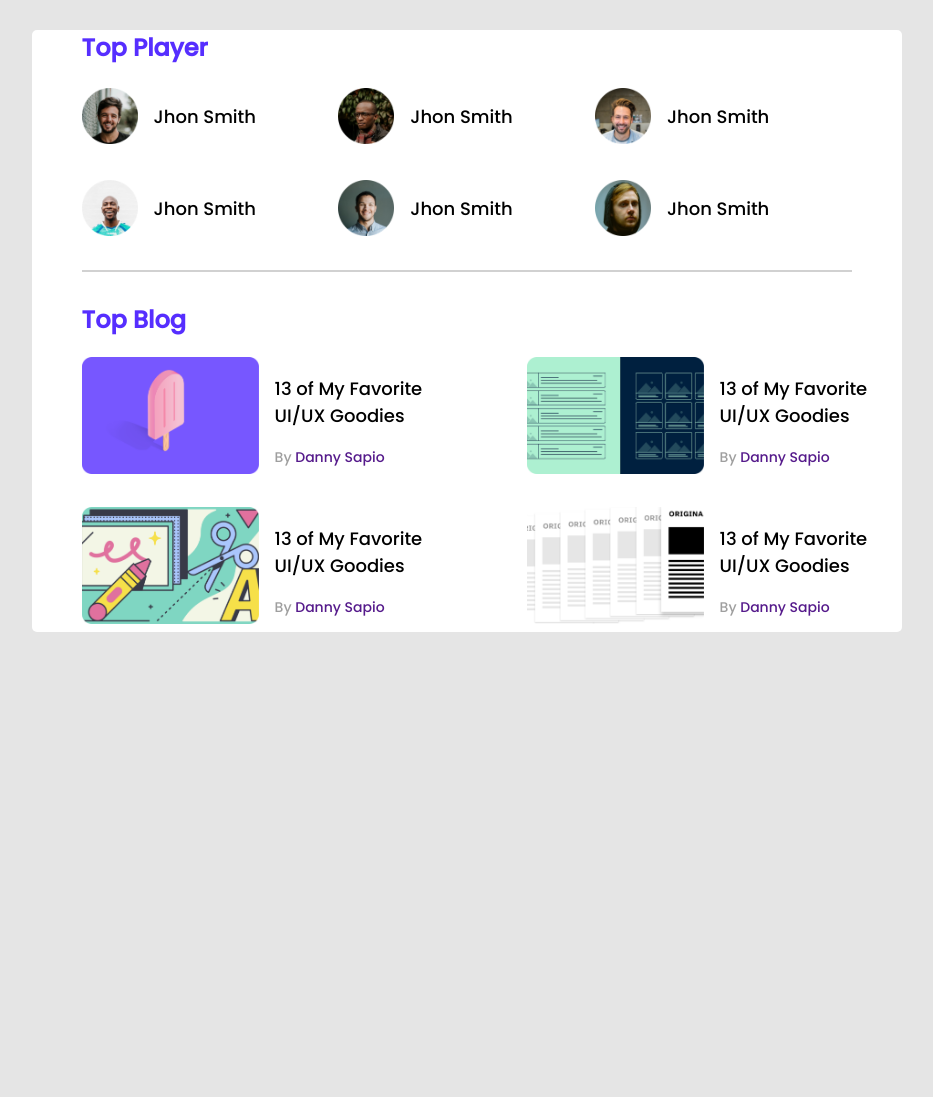
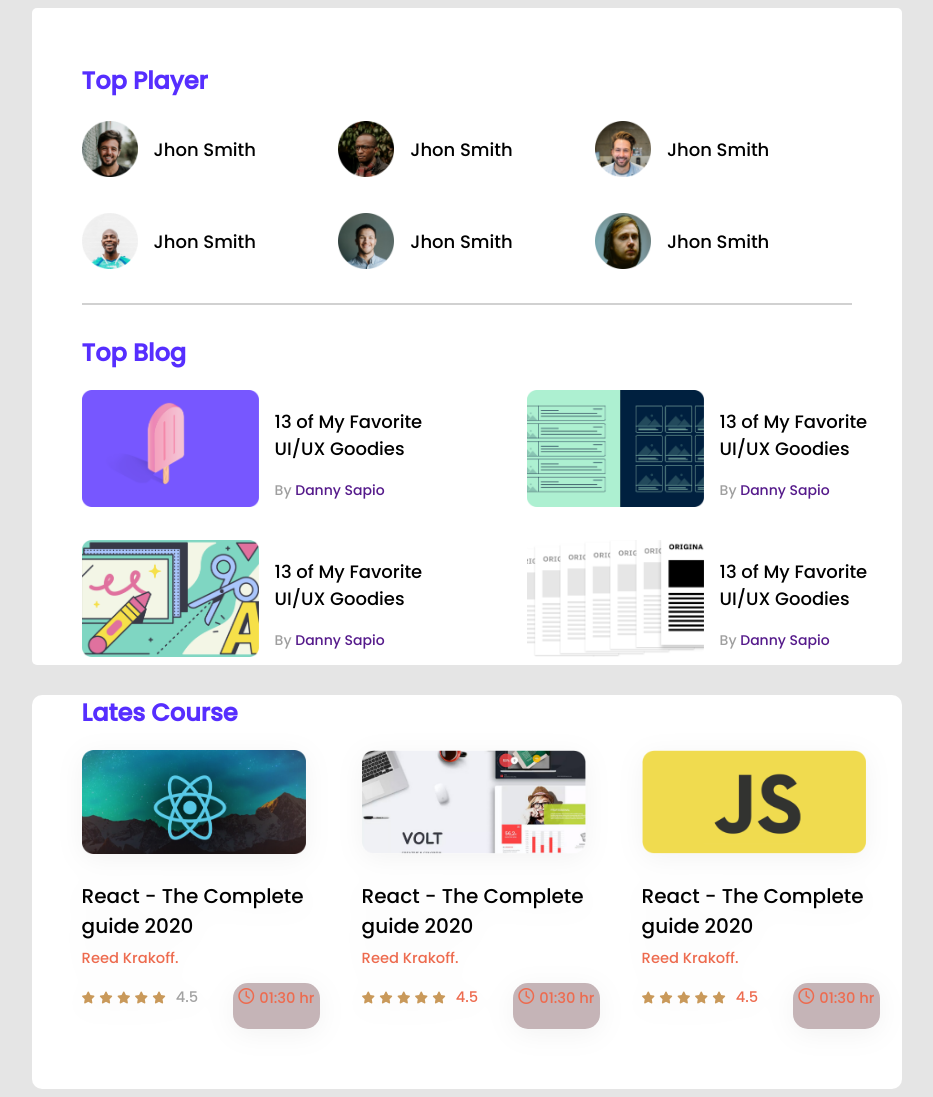
Before and after one commit to Rajib-debnath1/leader-board, a plain HTML site: page index.html in a window 1280 px wide. Shown: the whole page, without its empty margins (166-1099 px from the left). Before the commit the page ends 800 px from the top, so only its background shows below. Drawn offline with Linux system fonts and the light colour scheme.

Commit message:
responsive added

```diff
--- a/index.html
+++ b/index.html
@@ -5,6 +5,7 @@
     <meta http-equiv="X-UA-Compatible" content="IE=edge">
     <meta name="viewport" content="width=device-width, initial-scale=1.0">
     <title>Leader board</title>
+    <script src="https://kit.fontawesome.com/9eb7298add.js" crossorigin="anonymous"></script>
     <link rel="stylesheet" href="style.css">
 </head>
 <body>
@@ -77,6 +78,76 @@
             </div>
         </div>
        </section>
+
+       <!-- Course section -->
+
+       <section class="latest-course">
+        <div class="course-content">
+            <h2 class="section-title courses-title">Lates Course</h2>
+        <div class="courses">
+            <div class="course">
+                <img src="images/courses/course-1.png" alt="">
+                <h3>React - The Complete <br> guide 2020</h3>
+                <p>Reed Krakoff.</p>
+                <div class="course-info">
+                    <div class="star">
+                        <i class="fa-solid fa-star"></i>
+                        <i class="fa-solid fa-star"></i>
+                        <i class="fa-solid fa-star"></i>
+                        <i class="fa-solid fa-star"></i>
+                        <i class="fa-solid fa-star"></i>
+                    </div>
+                    <div class="rating"><p>4.5</p></div>
+                    <div class="time">
+                        <i class="fa-regular fa-clock"></i>
+                        <p>01:30 hr</p>
+
+                    </div>
+                </div>
+            </div>
+            <div class="course">
+                <img src="images/courses/course-2.png" alt="">
+                <h3>React - The Complete <br> guide 2020</h3>
+                <p>Reed Krakoff.</p>
+                <div class="course-info">
+                    <div class="star">
+                        <i class="fa-solid fa-star"></i>
+                        <i class="fa-solid fa-star"></i>
+                        <i class="fa-solid fa-star"></i>
+                        <i class="fa-solid fa-star"></i>
+                        <i class="fa-solid fa-star"></i>
+                    </div>
+                    <div><p>4.5</p></div>
+                    <div class="time">
+                        <i class="fa-regular fa-clock"></i>
+                        <p>01:30 hr</p>
+
+                    </div>
+                </div>
+            </div>
+            <div class="course">
+                <img src="images/courses/course-3.png" alt="">
+                <h3>React - The Complete <br> guide 2020</h3>
+                <p>Reed Krakoff.</p>
+                <div class="course-info">
+                    <div class="star">
+                        <i class="fa-solid fa-star"></i>
+                        <i class="fa-solid fa-star"></i>
+                        <i class="fa-solid fa-star"></i>
+                        <i class="fa-solid fa-star"></i>
+                        <i class="fa-solid fa-star"></i>
+                    </div>
+                    <div><p>4.5</p></div>
+                    <div class="time">
+                        <i class="fa-regular fa-clock"></i>
+                        <p>01:30 hr</p>
+
+                    </div>
+                </div>
+            </div>
+        </div>
+        </div>
+       </section>
     </main>
 </body>
 </html>
--- a/style.css
+++ b/style.css
@@ -17,6 +17,7 @@ body {
 .top-players{
     margin-left: 50px;
     margin-right: 50px;
+    padding-top: 25px;
 
 }
 
@@ -37,6 +38,7 @@ margin-top: 30px;
     display: flex;
     align-items: center;
     gap: 16px;
+
 }
 
 
@@ -70,6 +72,7 @@ hr{
 .blog{
     display: flex;
     gap: 16px;
+
 }
 
 .blog img{
@@ -89,3 +92,105 @@ color: #000000;
     font-size: 14px;
     color: #9F9F9F;
 }
+
+/* Letest course */
+
+.latest-course{
+    width: 870px;
+    background: #FFFFFF;
+    margin-left: 15%;
+    border-radius: 10px;
+}
+.course-content{
+    margin-left: 50px;
+    padding-bottom: 10px;
+
+}
+.courses{
+    display: grid;
+    grid-template-columns: repeat(3, 1fr);
+    grid-gap: 20px;
+
+}
+
+.course{
+    margin-bottom: 50px;
+    filter: drop-shadow(0px 5.34229px 13.3557px rgba(0, 0, 0, 0.05));
+    border-radius: 5px;
+}
+
+.course img{
+    width: 224px;
+height: 104px;
+margin: auto;
+}
+.course h3{
+    font-weight: 500;
+font-size: 20.0336px;
+margin-bottom: 7px;
+
+}
+.course p{
+    font-weight: 400;
+font-size: 14.6913px;
+margin-top: 0;
+color: #ED6B4F;
+}
+.course-info{
+    display: flex;
+
+  align-items: baseline;
+}
+.fa-star{
+    font-size: 12px;
+    color: rgb(201, 153, 90);
+}
+.star{
+    margin-right: 10px;
+}
+.rating p{
+    font-weight: 400;
+font-size: 14.6913px;
+color: #A2A2A2;
+}
+.time{
+    display: flex;
+    margin-left: 35px;
+    gap: 5px;
+    background-color: #c5b4b7;
+    border-radius: 15px;
+    padding: 5px;
+
+}
+.time .fa-clock{
+    color: #ED6B4F;
+}
+
+/* media query */
+
+@media only screen and (max-width: 576px) {
+   .players{
+    display: grid;
+    grid-template-columns: repeat(2, 1fr);
+   }
+   .blogs , .courses {
+    display: grid;
+    grid-template-columns: repeat(1, 1fr);
+   }
+   .blog{
+    display: flex;
+    align-items: center;
+   }
+   .blog img{
+    width: 250px;
+height: 200px;
+}
+.course img{
+    width: 90%;
+height: 290px;
+}
+.course{
+    padding: 15px 0;
+}
+
+  }
```
